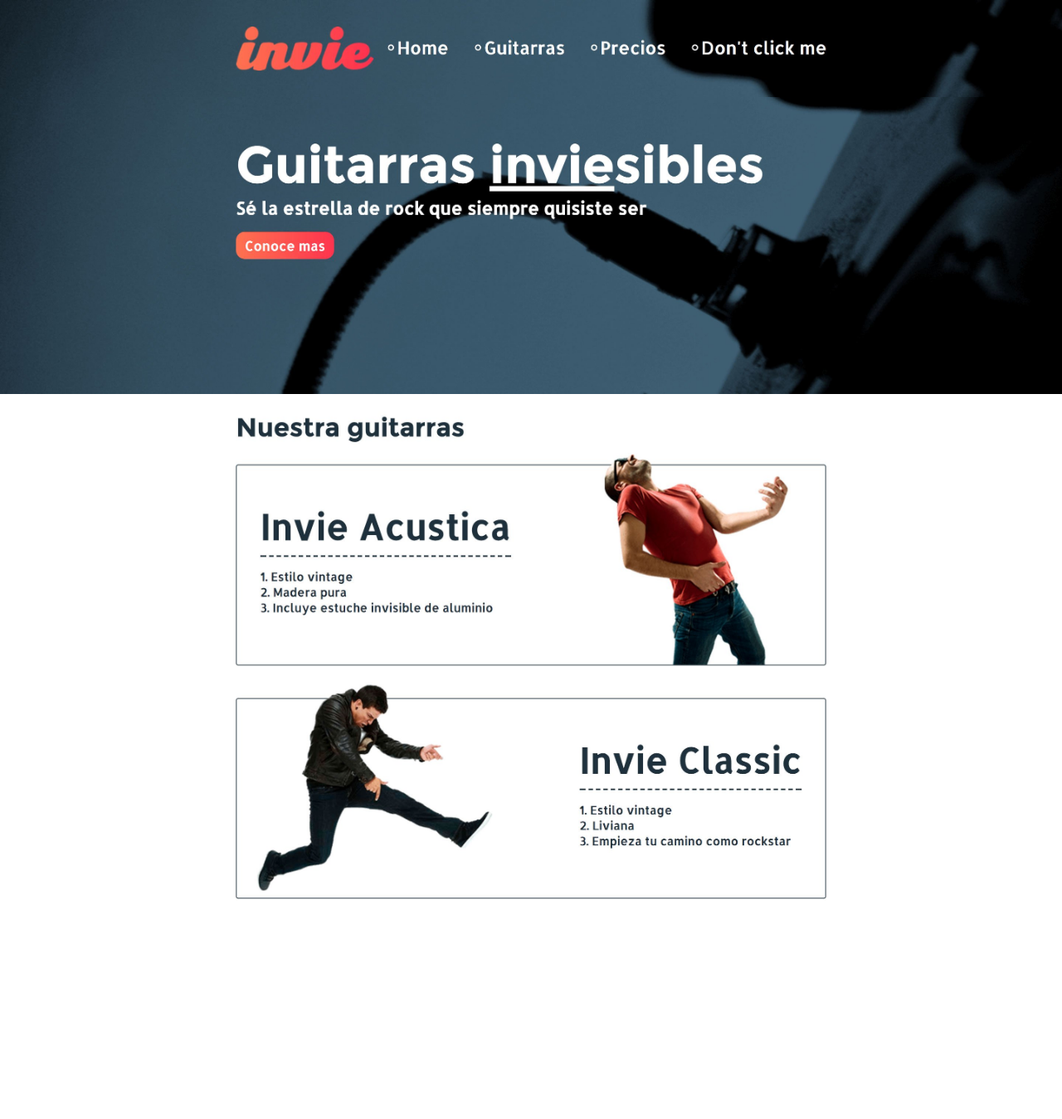
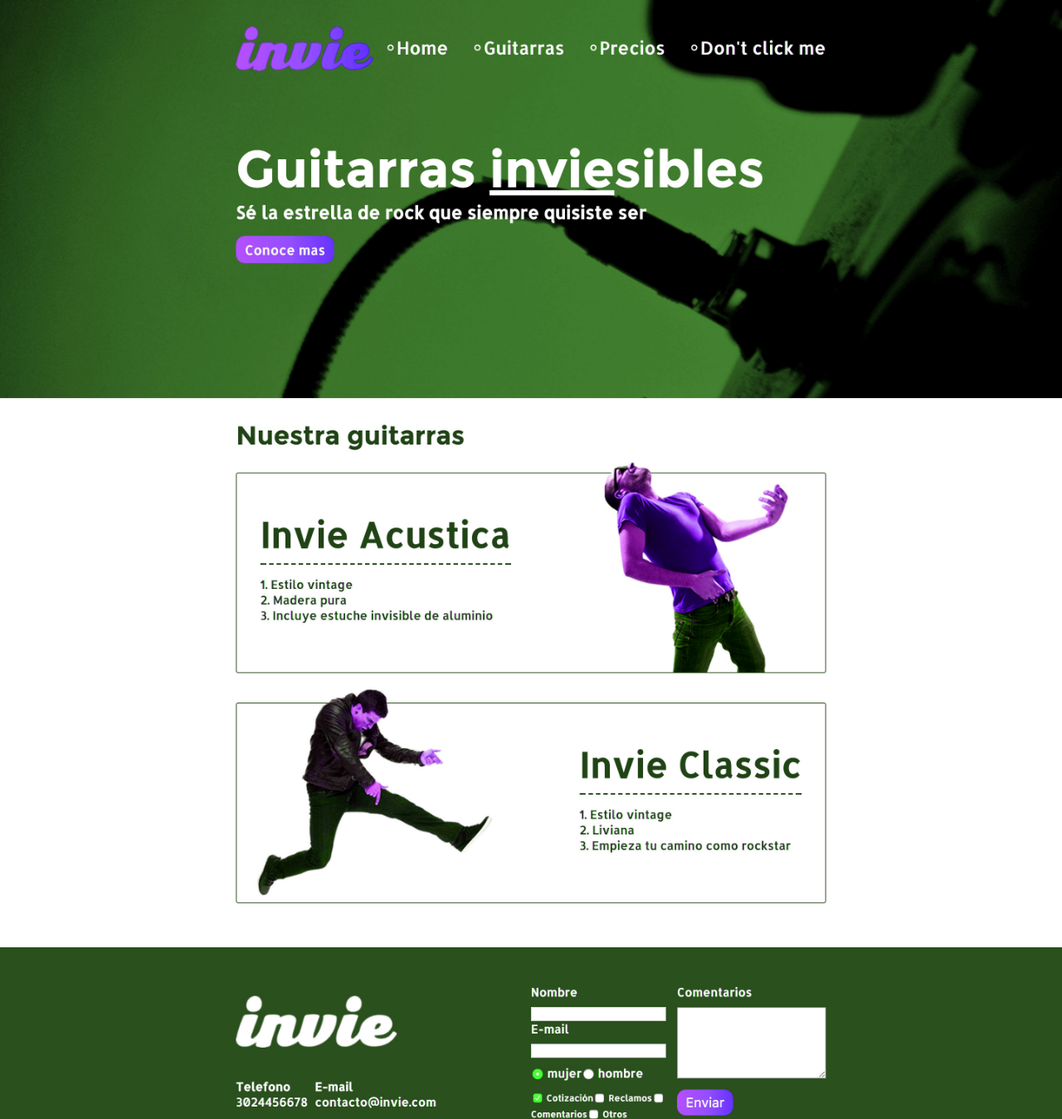
Before and after one commit to contreras117/invie-github, a plain HTML site: page index.html in a window 1280 px wide. Shown: the whole page at 83% size. Before the commit the page ends 1129 px from the top, so only its background shows below. Drawn offline with Linux system fonts and the light colour scheme.

Commit message:
Nueva version de Invie verde

```diff
--- a/index.html
+++ b/index.html
@@ -18,9 +18,6 @@
     </style>
 </head>
 <body>
-    <img src="images/header.jpg" alt="">
-    <img src="images/hero.jpg" alt="">
-    <img src="images/acustica.jpg" alt="">
-    <img src="images/clasica.jpg" alt="">
+    <img src="images/nueva-version.jpg" alt="">
 </body>
 </html>
```
Also changed, not shown: Images/nueva-version.jpg (added).
